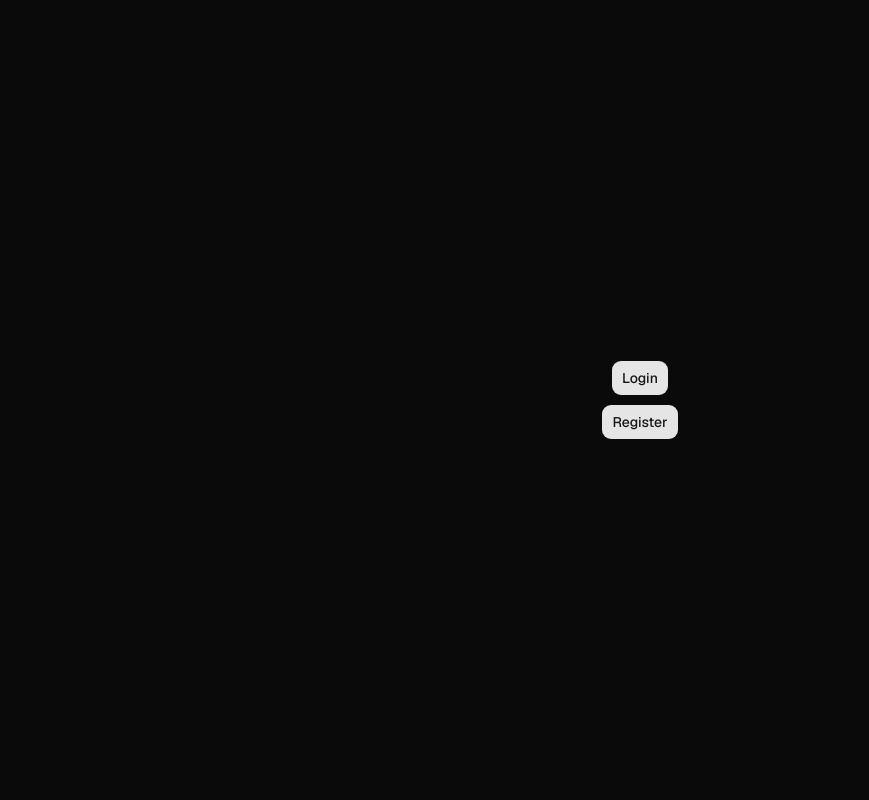
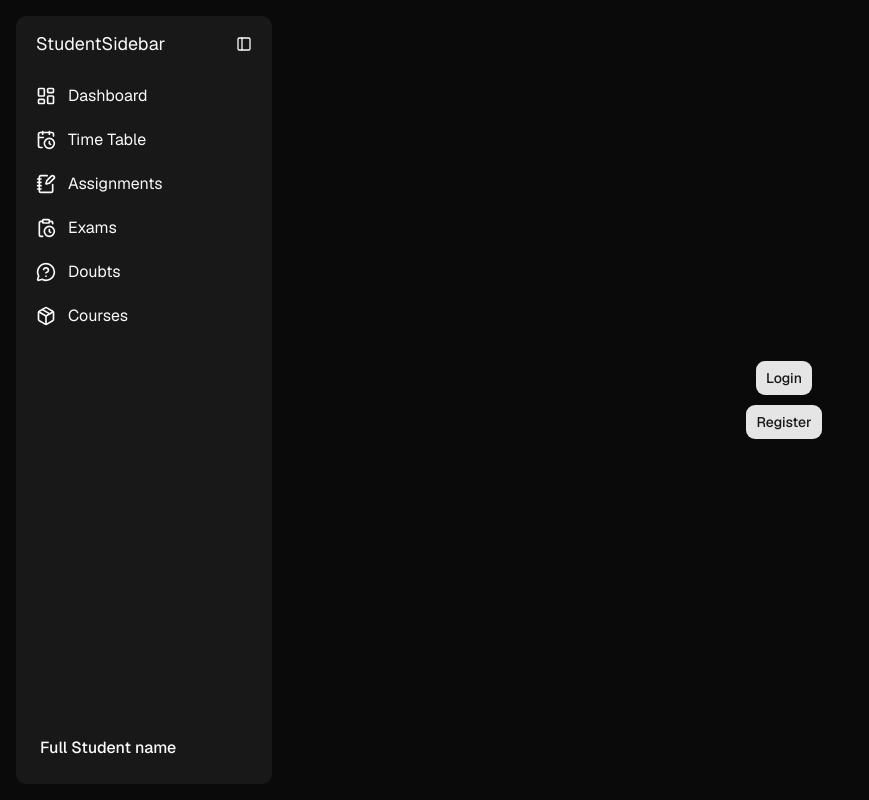
Before and after one commit to ayushghoshdev/educational-tutoring-website, a Next.js app: page / in a window 1280 px wide. Shown: the whole page, without its empty margins (0-869 px from the left). Built offline with nearby package versions, Linux system fonts and the light colour scheme.

Commit message:
Add student sidebar

```diff
--- a/src/app/layout.tsx
+++ b/src/app/layout.tsx
@@ -1,6 +1,8 @@
 import type { Metadata } from "next";
 import { Geist, Geist_Mono } from "next/font/google";
 import "./globals.css";
+import Sidebar from "@/components/Sidebar";
+import StudentSidebar from "@/components/Sidebar";
 
 const geistSans = Geist({
   variable: "--font-geist-sans",
@@ -27,8 +29,10 @@ export default function RootLayout({
       lang="en"
       className={`${geistSans.variable} ${geistMono.variable} h-full antialiased`}
     >
-      <body className="min-h-full flex flex-col bg-background text-foreground">
-        {children}
+      <body className="min-h-screen flex bg-background text-foreground">
+        {/* TODO: Make sidebar only show up when logged in */}
+        <StudentSidebar />
+        <main className="flex-1">{children}</main>
       </body>
     </html>
   );
--- /dev/null
+++ b/src/components/Sidebar.tsx
@@ -0,0 +1,67 @@
+"use client";
+
+import {
+  CalendarClock,
+  ClipboardClock,
+  LayoutDashboard,
+  MessageCircleQuestionMark,
+  NotebookPen,
+  Package,
+  PanelLeft,
+} from "lucide-react";
+import Link from "next/link";
+import { Button } from "./ui/button";
+import { useState } from "react";
+import clsx from "clsx";
+
+const links = [
+  { href: "/", label: "Dashboard", icon: LayoutDashboard },
+  { href: "/time-table", label: "Time Table", icon: CalendarClock },
+  { href: "/assignments", label: "Assignments", icon: NotebookPen },
+  { href: "/exams", label: "Exams", icon: ClipboardClock },
+  { href: "/doubts", label: "Doubts", icon: MessageCircleQuestionMark },
+  { href: "/courses", label: "Courses", icon: Package },
+];
+
+export default function StudentSidebar() {
+  const [expanded, setExpanded] = useState(true);
+
+  const toggleSidebar = () => {
+    setExpanded(!expanded);
+  };
+
+  return (
+    <aside
+      className={`${expanded ? "w-64" : "w-14"} h-[calc(100vh-32px)] bg-secondary/50 flex flex-col m-4 rounded-lg`}
+    >
+      <div className="flex justify-between items-center px-3 pb-2 pt-3">
+        {expanded && <p className="text-lg ml-2">StudentSidebar</p>}
+        <Button variant="ghost" size="icon" onClick={toggleSidebar}>
+          <PanelLeft />
+        </Button>
+      </div>
+
+      <nav className="flex-1 p-2 space-y-1">
+        {links.map(({ href, label, icon: Icon }) => (
+          <Link
+            key={href}
+            href={href}
+            className={clsx(
+              "flex items-center rounded-lg py-2 transition hover:bg-muted",
+              expanded ? "justify-start gap-3 px-3" : "justify-center",
+            )}
+          >
+            <Icon className="h-5 w-5 shrink-0" />
+            {expanded && <span>{label}</span>}
+          </Link>
+        ))}
+      </nav>
+
+      <div className="p-4">
+        <div className="rounded-lg p-2">
+          <p className="font-medium">{expanded && "Full Student name"}</p>
+        </div>
+      </div>
+    </aside>
+  );
+}
```
